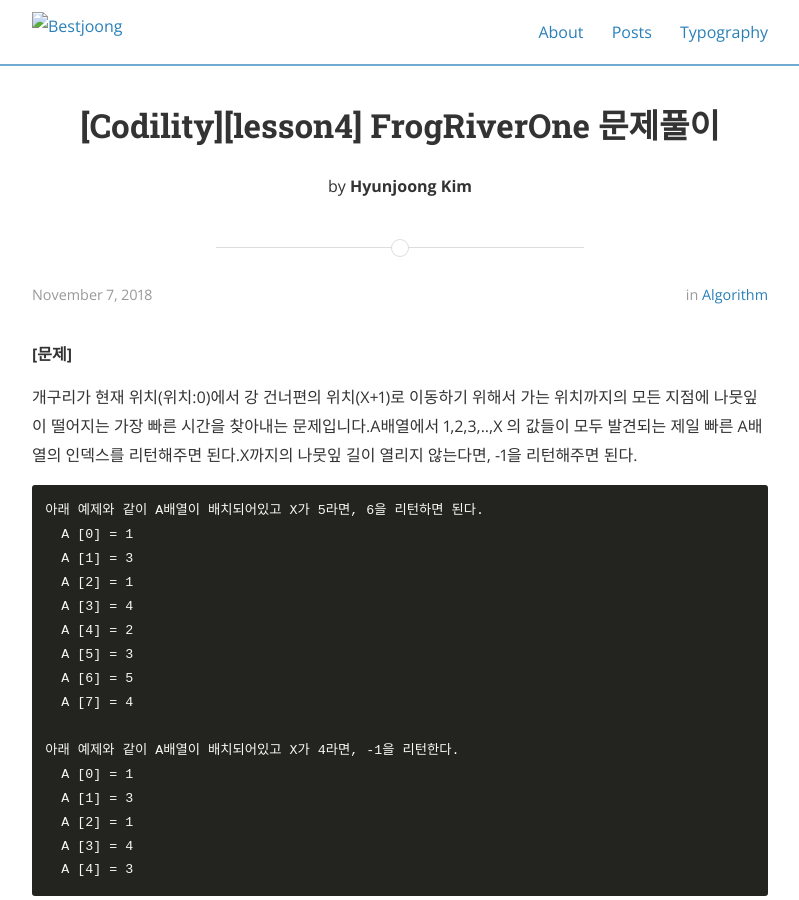
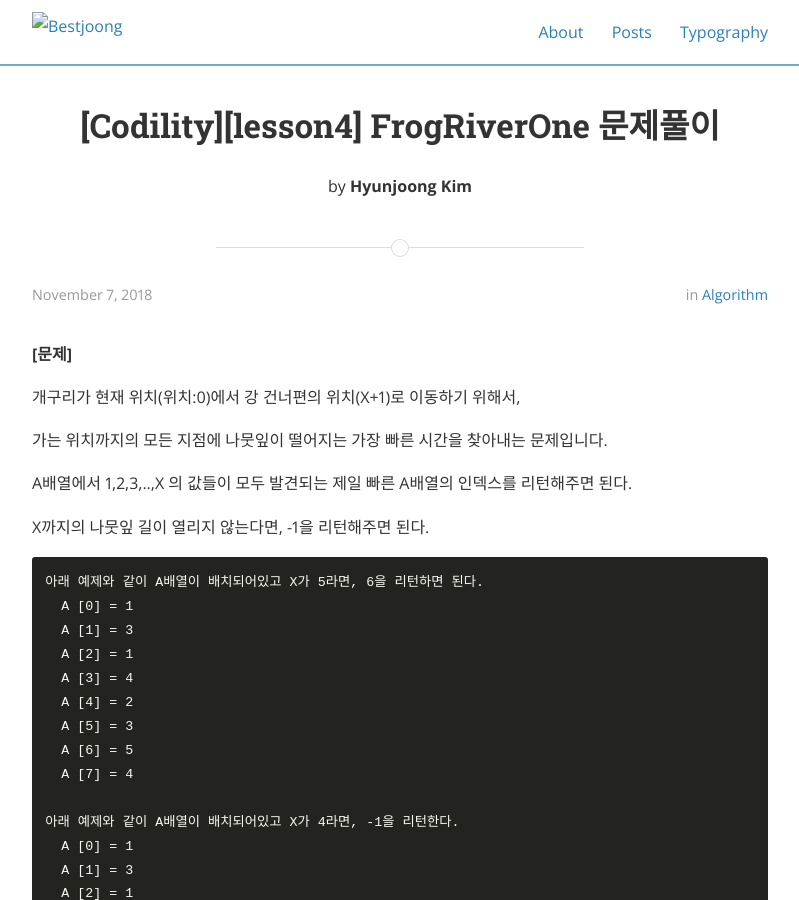
Before and after one commit to bestjoong/bestjoong.github.io, a Jekyll site: the page built from _posts/2018-11-07-CodilityFrogRiverOne.markdown, in a window 1280 px wide and 900 px high. Shown: the whole window, without its empty margins (240-1039 px from the left). Built offline with Jekyll 4.4.1, drawn with Linux system fonts in a browser that asks for light colours; nearby versions of some CDN libraries.

Commit message:
markup modify

````diff
--- a/_posts/2018-10-20-CodilityFrogJmp.markdown
+++ b/_posts/2018-10-20-CodilityFrogJmp.markdown
@@ -15,7 +15,7 @@ D의 배수로 바로 Y까지 도달할 수 있는 케이스와 지나치는 케
 
 (Y-X)/D 가 0인 케이스와 0보다 큰 케이스로 나누어 접근하여 문제를 해결하였다.
 
-
+<br/>
 
 [문제](https://app.codility.com/programmers/lessons/3-time_complexity/frog_jmp/)
 
--- a/_posts/2018-10-23-CodilityTapeEquilibrium.markdown
+++ b/_posts/2018-10-23-CodilityTapeEquilibrium.markdown
@@ -30,7 +30,7 @@ P = 3, difference = |6 − 7| = 1
 P = 4, difference = |10 − 3| = 7
 ```
 
-
+<br/>
 
 **[풀이]**
 
@@ -40,7 +40,7 @@ P = 4, difference = |10 − 3| = 7
 
 3) 2)의 연산을 수행하면서, C[i] - B[i]를 계산하여 temp값을 세팅하고 이전의 minimum값과 비교하여 최소값을 계산하였다.
 
-
+<br/>
 
 **[삽질..]**
 
@@ -52,7 +52,7 @@ sum값이 P=N-1일때의 차이값보다 적을 경우
 
 sum값이 minimum값으로 세팅되어 잘못된 값이 나왔었다.
 
-
+<br/>
 
 [문제](https://app.codility.com/programmers/lessons/3-time_complexity/tape_equilibrium/)
 
--- a/_posts/2018-11-07-CodilityFrogRiverOne.markdown
+++ b/_posts/2018-11-07-CodilityFrogRiverOne.markdown
@@ -13,7 +13,13 @@ tags: Codility
 
 **[문제]**
 
-개구리가 현재 위치(위치:0)에서 강 건너편의 위치(X+1)로 이동하기 위해서 가는 위치까지의 모든 지점에 나뭇잎이 떨어지는 가장 빠른 시간을 찾아내는 문제입니다.A배열에서 1,2,3,..,X 의 값들이 모두 발견되는 제일 빠른 A배열의 인덱스를 리턴해주면 된다.X까지의 나뭇잎 길이 열리지 않는다면, -1을 리턴해주면 된다.
+개구리가 현재 위치(위치:0)에서 강 건너편의 위치(X+1)로 이동하기 위해서,
+
+가는 위치까지의 모든 지점에 나뭇잎이 떨어지는 가장 빠른 시간을 찾아내는 문제입니다.
+
+A배열에서 1,2,3,..,X 의 값들이 모두 발견되는 제일 빠른 A배열의 인덱스를 리턴해주면 된다.
+
+X까지의 나뭇잎 길이 열리지 않는다면, -1을 리턴해주면 된다.
 
 ```
 아래 예제와 같이 A배열이 배치되어있고 X가 5라면, 6을 리턴하면 된다.
@@ -34,11 +40,11 @@ tags: Codility
   A [4] = 3
 ```
 
+<br/>
 
+**[풀이]**
 
-[풀이]
-
-1) A배열을 처음부터 조회하며, 1 ~ X 범위에 있는 숫자를 발견되면 발견값을 저장한다.
+1) A배열을 처음부터 조회하며, 1 ~ X 범위에 있는 숫자를 발견되면 발견값을 저장한다.<span>
 
    첫 발견시, 증가량을 체크하는 변수를 ++ 해준다.
 
@@ -46,7 +52,7 @@ tags: Codility
 
 3) A배열을 다 조회시에도 조건을 만족하지 못하면 -1을 리턴한다.
 
-
+<br/>
 
 [문제](https://app.codility.com/programmers/lessons/4-counting_elements/frog_river_one/)
 
--- a/_posts/2018-11-14-CodilityMaxCounters.markdown
+++ b/_posts/2018-11-14-CodilityMaxCounters.markdown
@@ -42,7 +42,7 @@ A[6] = 4
 
 
 
-[풀이]
+**[풀이]**
 
 N크기의 배열을 counter[]로 정의1 <= A[K] <= N 인 경우,
 
@@ -66,9 +66,7 @@ counter[A[K]]값이 더 크면, counter[A[K]]++ 수행한다.
 
 마지막으로, max값으로 max값보다 작은 counter[]값들을 후처리해주면 된다.
 
-
-
-
+<br/>
 
 [문제](https://app.codility.com/programmers/lessons/4-counting_elements/max_counters/)
 
````
Also changed, not shown: _posts/2018-10-31-CodilityPermCheck.markdown (+6 -4 lines).
